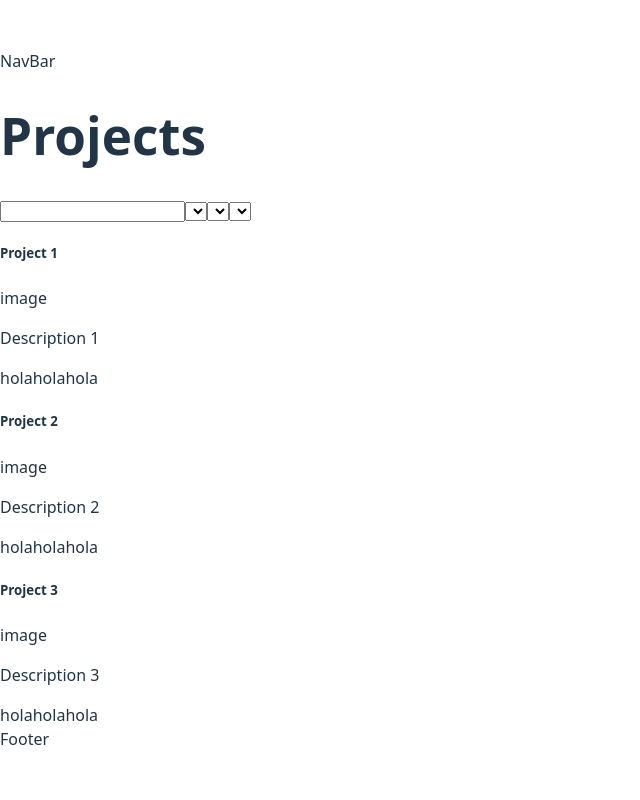
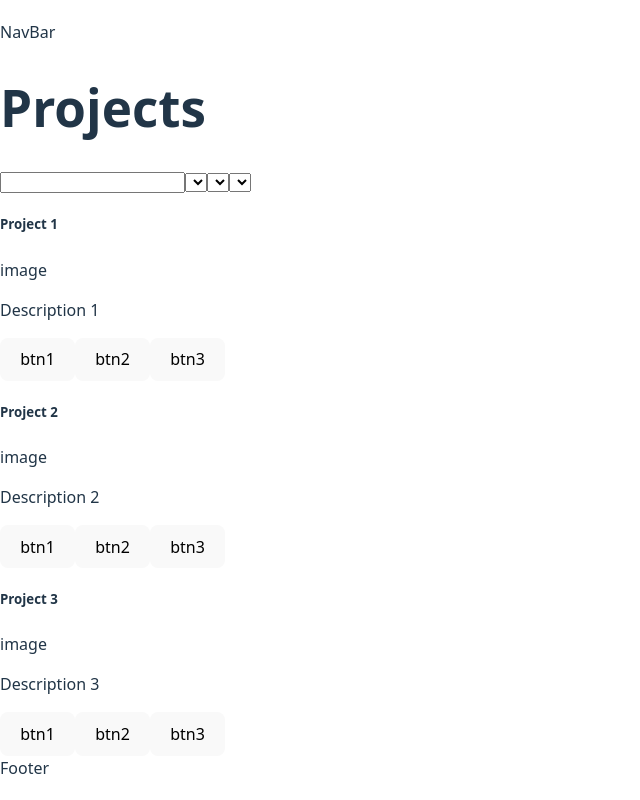
Before and after one commit to lautyt02/lautaro-trivino.com, a React (Vite) app: page /projects in a window 1280 px wide. Shown: the whole page, without its empty margins (0-640 px from the left). Built offline with nearby package versions, Linux system fonts and the light colour scheme.

Commit message:
Resolve multiple misssing keys errors when rendering lists

```diff
--- a/src/components/card/card.jsx
+++ b/src/components/card/card.jsx
@@ -6,7 +6,7 @@ const Card = ({title,picture,description,buttons})=>{
             <div>image{picture??""}</div>
             <p>{description??""}</p>
             <div>
-                {buttons??""}
+                {buttons.map((btn,i) => <button key={btn.text + i} onClick={btn.action}>{btn.text}</button>)}
             </div>
         </div>
         </>
--- a/src/components/search/components/filter/filter.jsx
+++ b/src/components/search/components/filter/filter.jsx
@@ -1,7 +1,7 @@
 const Filter = ({name,id,options,selectFunction})=>{
     return(
         <select name={name} id={id} onChange={selectFunction}>
-            {options.map((opt)=> <option value={opt.value}>{opt.text}</option> )}
+            {options.map((opt,i)=> <option key={opt.value + i} value={opt.value}>{opt.text}</option> )}
         </select>
     )
 }
--- a/src/pages/projetcs/projects.jsx
+++ b/src/pages/projetcs/projects.jsx
@@ -1,13 +1,15 @@
 import { Search, Card } from "../../components"
 const Projects = ()=>{
-    const projects = [{title:"Project 1", description:"Description 1", buttons: [<>hola</>, <>hola</>, <>hola</>]},
-    {title:"Project 2", description:"Description 2", buttons: [<>hola</>, <>hola</>, <>hola</>]},
-    {title:"Project 3", description:"Description 3", buttons: [<>hola</>, <>hola</>, <>hola</>]}]
+    const projects = [{title:"Project 1", description:"Description 1", buttons: [{text:"btn1", action:()=>{}},{text:"btn2", action:()=>{}},{text:"btn3", action:()=>{}}]},
+    {title:"Project 2", description:"Description 2", buttons: [{text:"btn1", action:()=>{}},{text:"btn2", action:()=>{}},{text:"btn3", action:()=>{}}]},
+    {title:"Project 3", description:"Description 3", buttons: [{text:"btn1", action:()=>{}},{text:"btn2", action:()=>{}},{text:"btn3", action:()=>{}}]}]
     return(
         <>
         <h1>Projects</h1>
         <Search/>
-        {projects.map((project,index)=> <Card key={project.title + index} title={project.title} description={project.description} buttons={project.buttons}/>)}
+        {projects.map((project,index)=> {
+            console.log(project.title + index)
+            return <Card key={project.title + index} title={project.title} description={project.description} buttons={project.buttons}/>})}
         </>
     )
 }
```
